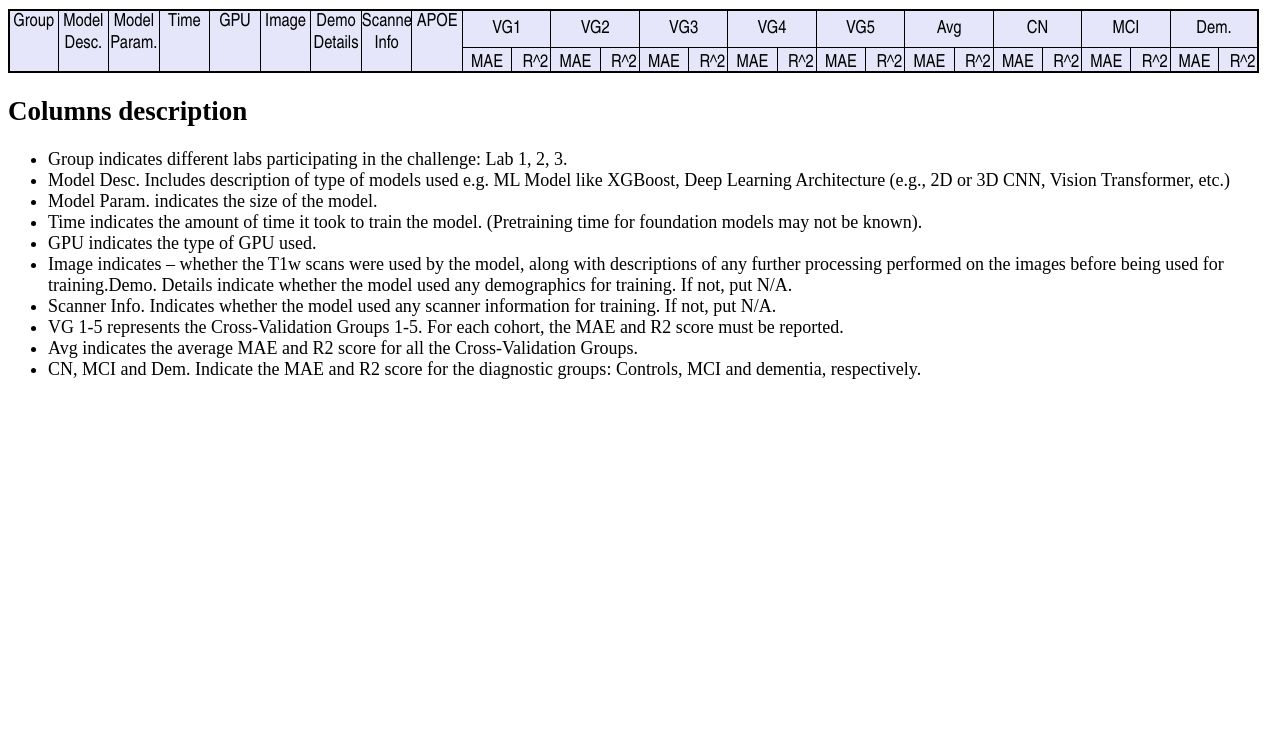
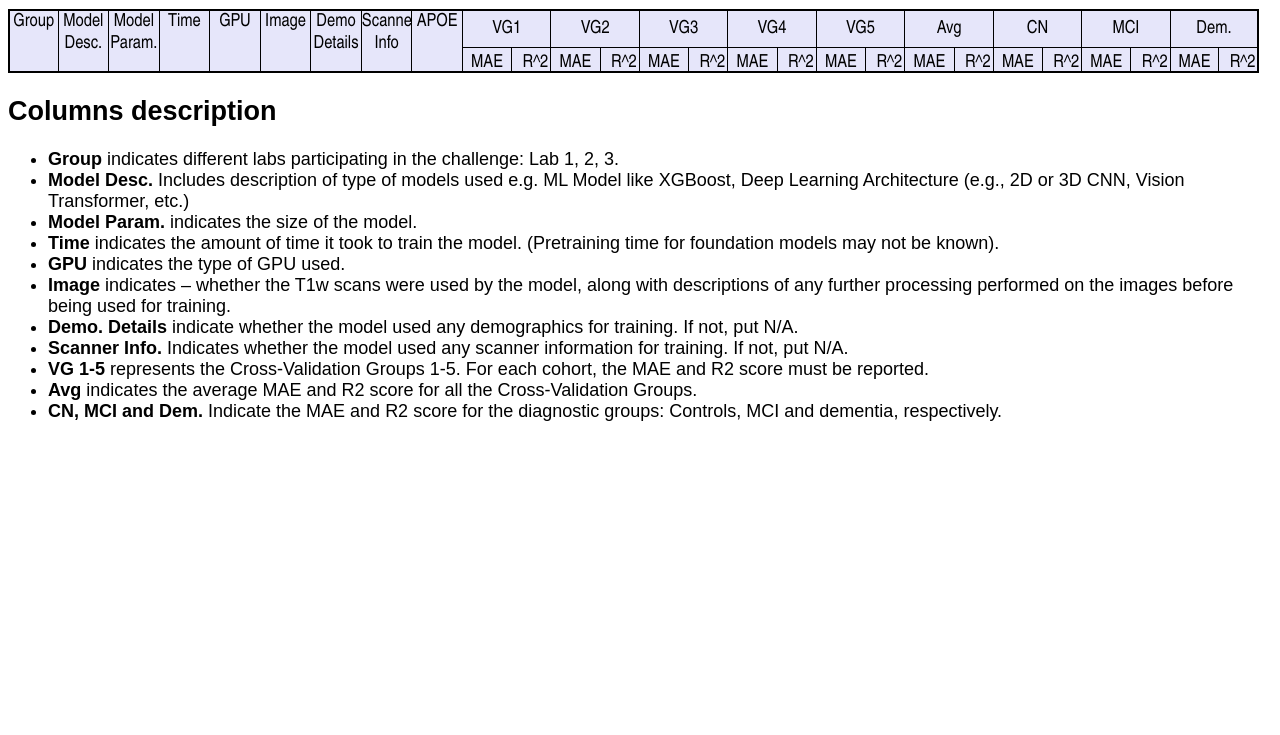
Before and after one commit to astra77/ad-detection-challenge, a plain HTML site: page results_report.html in a window 1280 px wide. Shown: the part 65-800 px from the top of the page. Drawn offline with Linux system fonts and the light colour scheme.

Commit message:
Add files via upload

```diff
--- a/results_report.html
+++ b/results_report.html
@@ -3,6 +3,7 @@
    <style>
 body{
    font-size:18px;
+   font-family:arial;
 
 }
       .wrapper{
@@ -23,7 +24,7 @@ body{
      height:60px;
      text-align:center;
      background:lavender;
-font-family:arial narrow;
+     font-family:arial narrow;
 
 }
 .last{
@@ -75,7 +76,7 @@ font-family:arial narrow;
 </head>
 
 <body>
-    <h1>The results table columns:</h1>
+    <h1>Results table</h1>
     <div class="wrapper">
           <div class="col first">Group</div>
           <div class="col">Model<br>Desc.</div>
@@ -156,17 +157,17 @@ font-family:arial narrow;
     </div>
 <h2>Columns description</h2>
 <ul>
-  <li>Group indicates different labs participating in the challenge: Lab 1, 2, 3.</li>
-  <li>Model Desc. Includes description of type of models used e.g. ML Model like XGBoost, Deep Learning Architecture (e.g., 2D or 3D CNN, Vision Transformer, etc.)</li>
-<li>Model Param. indicates the size of the model.</li>
-<li>Time indicates the amount of time it took to train the model. (Pretraining time for foundation models may not be known).</li>
-<li>GPU indicates the type of GPU used.</li>
-<li>Image indicates – whether the T1w scans were used by the model, along with descriptions of any further processing performed on the images before being used for training.</li.
-<li>Demo. Details indicate whether the model used any demographics for training. If not, put N/A.</li>
-<li>Scanner Info. Indicates whether the model used any scanner information for training. If not, put N/A.</li>
-<li>VG 1-5 represents the Cross-Validation Groups 1-5. For each cohort, the MAE and R2 score must be reported.</li>
-<li>Avg indicates the average MAE and R2 score for all the Cross-Validation Groups.</li>
-<li>CN, MCI and Dem. Indicate the MAE and R2 score for the diagnostic groups: Controls, MCI and dementia, respectively.</li>
+  <li><strong>Group</strong> indicates different labs participating in the challenge: Lab 1, 2, 3.</li>
+  <li><strong>Model Desc.</strong> Includes description of type of models used e.g. ML Model like XGBoost, Deep Learning Architecture (e.g., 2D or 3D CNN, Vision Transformer, etc.)</li>
+<li><strong>Model Param.</strong> indicates the size of the model.</li>
+<li><strong>Time</strong> indicates the amount of time it took to train the model. (Pretraining time for foundation models may not be known).</li>
+<li><strong>GPU</strong> indicates the type of GPU used.</li>
+<li><strong>Image</strong> indicates – whether the T1w scans were used by the model, along with descriptions of any further processing performed on the images before being used for training.</li>
+<li><strong>Demo. Details</strong> indicate whether the model used any demographics for training. If not, put N/A.</li>
+<li><strong>Scanner Info.</strong> Indicates whether the model used any scanner information for training. If not, put N/A.</li>
+<li><strong>VG 1-5</strong> represents the Cross-Validation Groups 1-5. For each cohort, the MAE and R2 score must be reported.</li>
+<li><strong>Avg</strong> indicates the average MAE and R2 score for all the Cross-Validation Groups.</li>
+<li><strong>CN, MCI and Dem.</strong> Indicate the MAE and R2 score for the diagnostic groups: Controls, MCI and dementia, respectively.</li>
 
 </ul>
 
```
